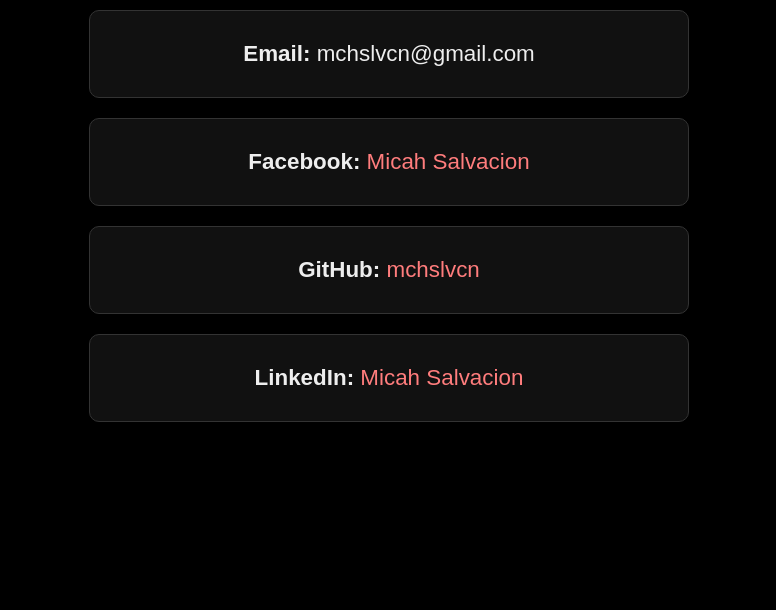
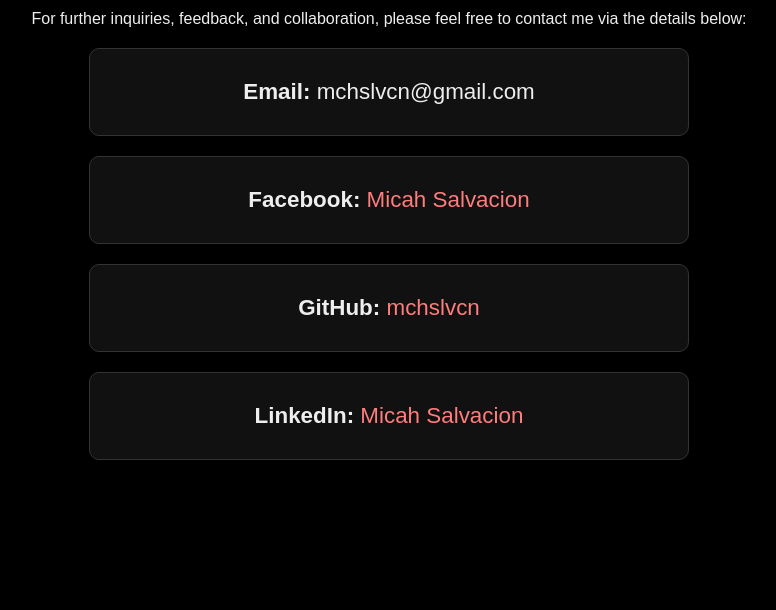
Before and after one commit to mchslvcn/Portfolio-Website, a plain HTML site: page contacts.html in a window 1280 px wide. Shown: the part 190-800 px from the top of the page, without its empty margins (251-1027 px from the left). Drawn offline with Linux system fonts and the light colour scheme.

Commit message:
Add contact information paragraph to contacts.html

```diff
--- a/contacts.html
+++ b/contacts.html
@@ -17,7 +17,9 @@
 
 <section class="section">
     <h2 class="section-title fade-in">My Contacts</h2>
-
+<p class="typing-text">
+    For further inquiries, feedback, and collaboration, please feel free to contact me via the details below:
+</p>
     <div class="contact-box big-text fade-in-delay2">
         <p><strong>Email:</strong> mchslvcn@gmail.com</p>
     </div>
```
